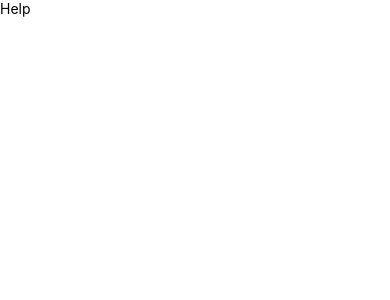
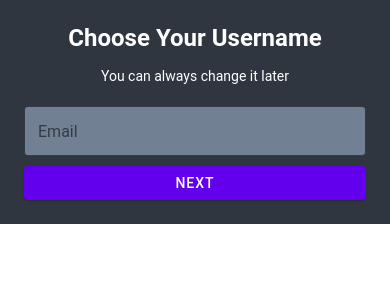
Before and after one commit to rahulsharma991/instagram-clone, a React Native app: screen / in a window 390 px wide. Shown: the top 300 px of the page. Built offline with nearby package versions, Linux system fonts and the light colour scheme.

Commit message:
add signup screen

```diff
--- a/src/App.tsx
+++ b/src/App.tsx
@@ -1,21 +1,27 @@
 import React from 'react';
 import {
   StyleSheet,
-  Text,
-  View
+  View,
+  SafeAreaView
 } from 'react-native';
+import Signup from './Screens/Signup';
 
 function App() {
   return (
-    <View>
-      <Text>Help</Text>
-    </View>
+    <SafeAreaView style={styles.container}>
+      <View style={styles.contentWrap}>
+        <Signup />
+      </View>
+    </SafeAreaView>
   );
 };
 
 const styles = StyleSheet.create({
   container: {
-    padding: 5,
+    backgroundColor: "#2f3640",
+  },
+  contentWrap: {
+    padding: 24,
   }
 });
 
--- a/src/Screens/Signup.tsx
+++ b/src/Screens/Signup.tsx
@@ -1,13 +1,59 @@
 import * as React from 'react';
-import { View, Text } from 'react-native';
+import { View, StyleSheet } from 'react-native';
+import { Text, useTheme, TextInput, Button } from 'react-native-paper';
 
 export default function Signup({
 
 }) {
+    const { colors } = useTheme();
+    const [username, setUsername] = React.useState<string>('');
     return (
-        <View>
-            <Text>Choose Your Username</Text>
-            <Text>You can always change it later</Text>
+        <View style={styles.container}>
+            <View style={styles.titleWrap}>
+                <Text style={styles.title}>Choose Your Username</Text>
+                <Text style={styles.subTitle}>You can always change it later</Text>
+            </View>
+            <TextInput
+                label="Email"
+                value={username}
+                mode={'outlined'}
+                onChangeText={value => setUsername(value)}
+                style={styles.input}
+                textContentType={"username"}
+            />
+            <Button onPress={() => {console.log('clicked!')}} mode={'contained'}>Next</Button>
         </View>
-    )
+    );
 }
+
+const styles = StyleSheet.create({
+    container: {
+        height: '100%',
+    },
+    titleWrap: {
+        alignSelf: 'center',
+        marginBottom: 16,
+    },
+    title: {
+        fontSize: 24,
+        color: '#ffff',
+        fontWeight: '600',
+        marginBottom: 16
+    },
+    subTitle: {
+        fontSize: 14, //@TODO: Make me constant.
+        color: '#ffff',
+        fontWeight: '400',
+        textAlign: 'center'
+    },
+    input: {
+        height: 48,
+        borderRadius: 2,
+        backgroundColor: "#718093",
+        color: "#ffff",
+        borderColor: "#ffff",
+        marginBottom: 10
+
+    }
+
+})
--- a/src/Utilities/theme.ts
+++ b/src/Utilities/theme.ts
@@ -2,4 +2,8 @@ import { DefaultTheme } from 'react-native-paper'
 
 export const theme = {
     ...DefaultTheme,
+    colors: {
+        ...DefaultTheme.colors,
+        dark: "#2f3640"
+    }
 }
```
